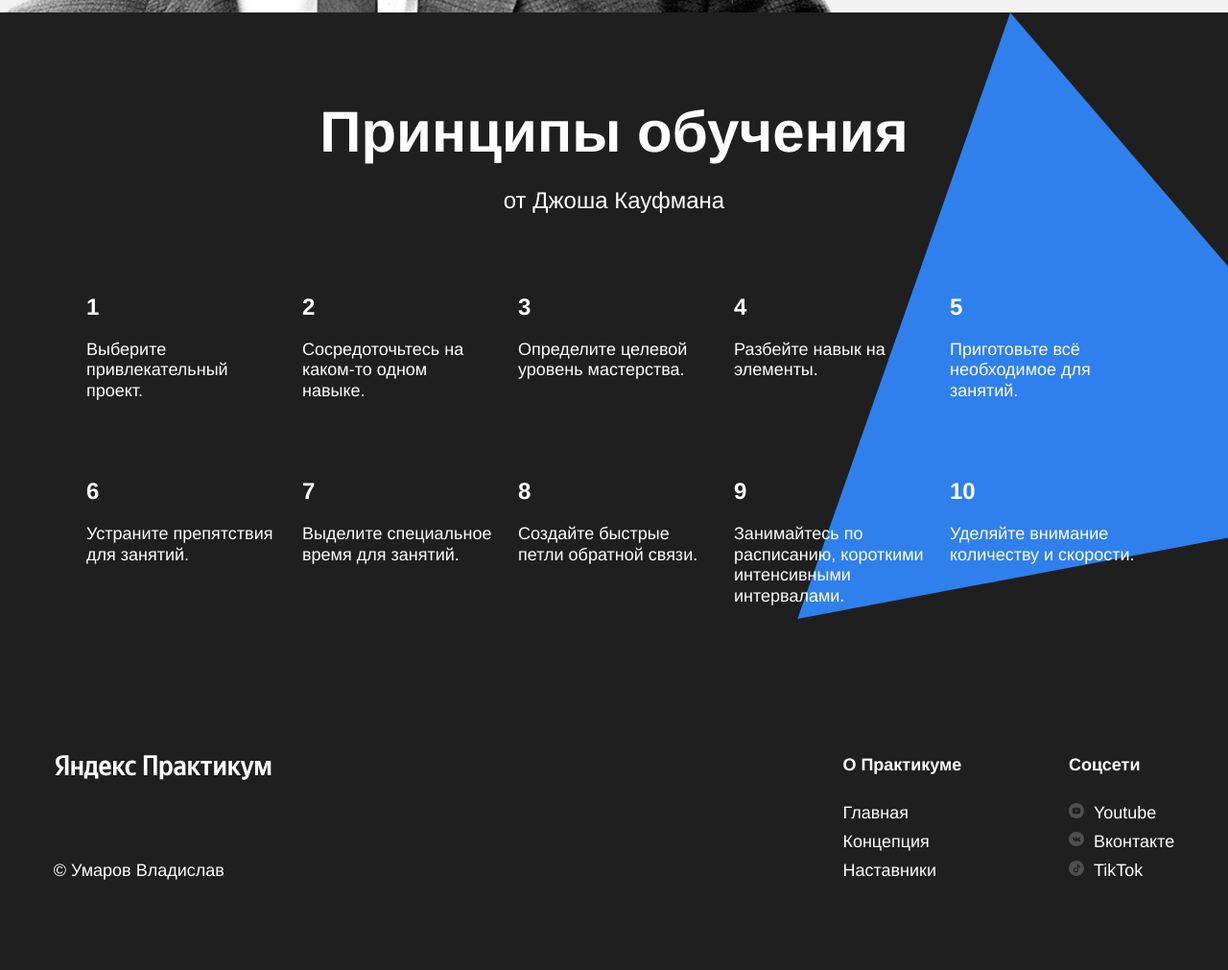
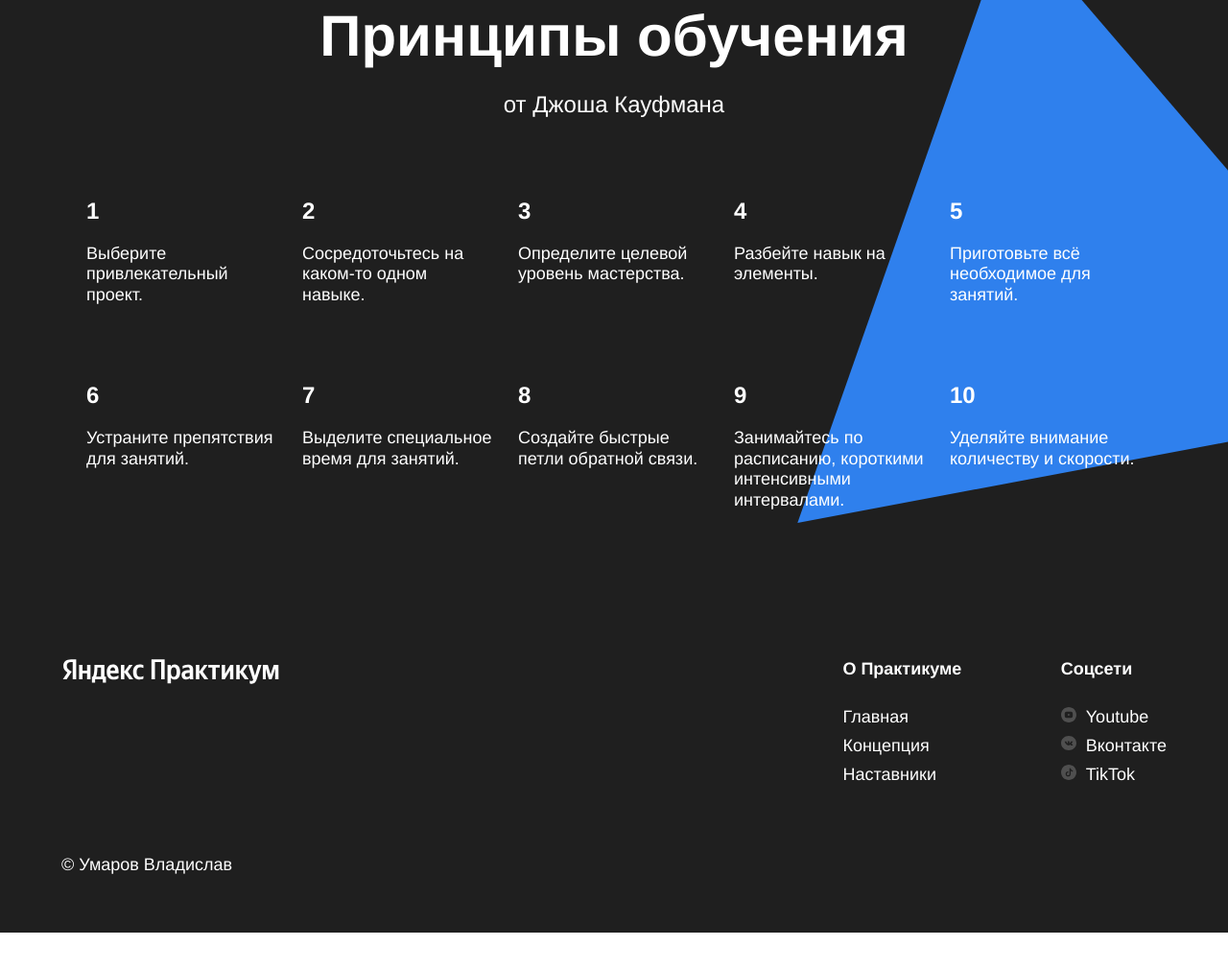
Before and after one commit to vladdevjs/how-to-learn, a plain HTML site: page index.html in a window 1280 px wide. Shown: the part 2984-3995 px from the top of the page at 96% size. After the commit the page ends 3956 px from the top, so only its background shows below. Drawn offline with Linux system fonts and the light colour scheme.

Commit message:
Third Iteration

```diff
--- a/styles/style.css
+++ b/styles/style.css
@@ -18,8 +18,6 @@
 }
 
 .logo {
-  background-image: url(../images/logo_place_header.svg);
-  background-size: contain;
   width: 228px;
   height: 32px;
   z-index: 1;
@@ -29,6 +27,8 @@
   position: absolute;
   top: 30px;
   left: 64px;
+  background-image: url(../images/logo_place_header.svg);
+  background-size: contain;
 }
 
 .header__title {
@@ -114,7 +114,7 @@
   margin-bottom: 30px;
 }
 
-.two-columns__main-text :last-child {
+.two-columns__paragraph:last-child {
   margin-bottom: 0px;
 }
 
@@ -186,6 +186,7 @@
   background-size: 867px 637px;
   background-repeat: no-repeat;
   position: relative;
+  box-sizing: border-box;
   padding-top: 100px;
   min-height: 890px;
   text-align: center;
@@ -261,12 +262,16 @@
   padding-top: 60px;
   padding-bottom: 40px;
   color: #fff;
-  min-height: 250px;
+  box-sizing: border-box;
+  min-height: 350px;
+  display: flex;
 }
 
 .footer__columns {
   display: flex;
-  justify-content: space-around;
+  justify-content: space-between;
+  width: 90%;
+  margin: 0 auto;
 }
 
 .footer__column-links {
```
